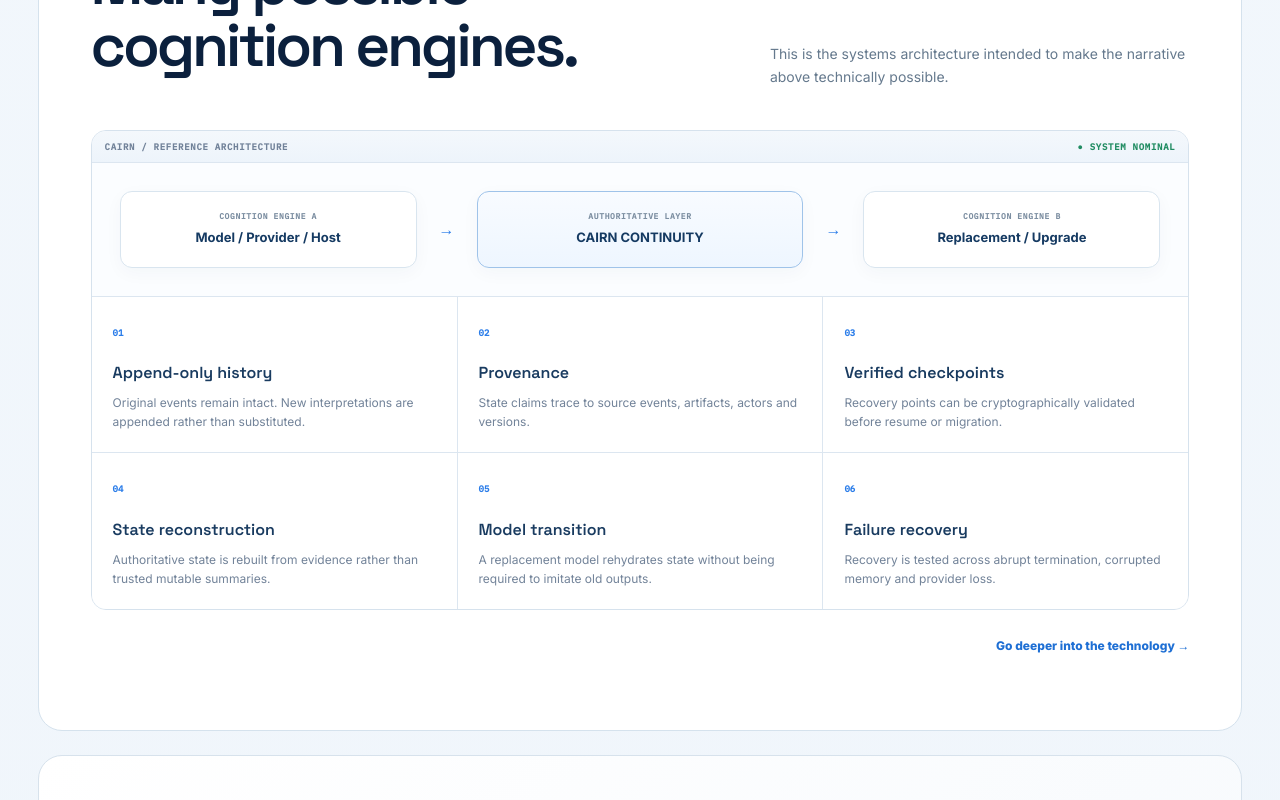
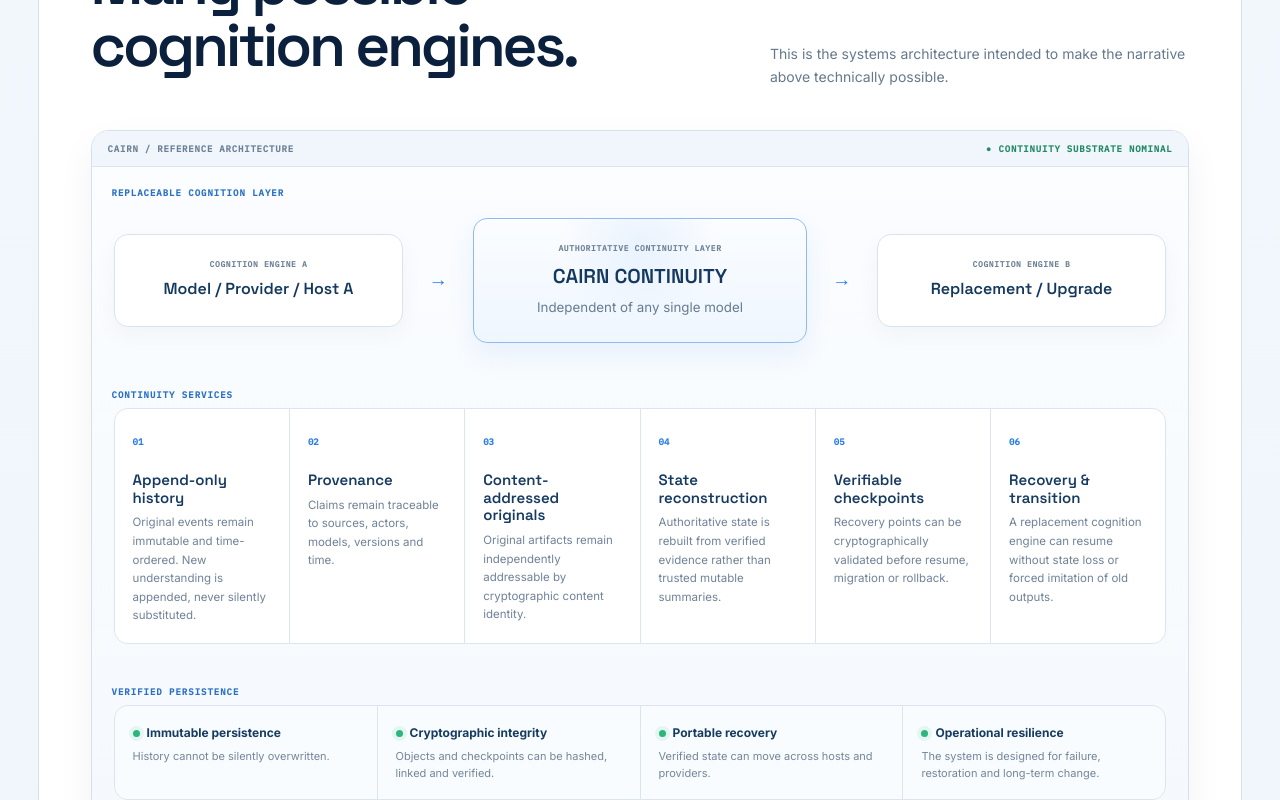
Before and after one commit to rawillia9801/Cairn, a Next.js app: page / in a window 1280 px wide. Shown: the part 3720-4520 px from the top of the page. Built offline with nearby package versions, Linux system fonts and the light colour scheme.

Commit message:
Upgrade Cairn architecture visualization

```diff
--- a/app/components/mission-control.tsx
+++ b/app/components/mission-control.tsx
@@ -43,24 +43,35 @@
 }
 
 export function ArchitectureFlow() {
-  const modules = [
-    ['01','Append-only history','Original events remain intact. New interpretations are appended rather than substituted.'],
-    ['02','Provenance','State claims trace to source events, artifacts, actors and versions.'],
-    ['03','Verified checkpoints','Recovery points can be cryptographically validated before resume or migration.'],
-    ['04','State reconstruction','Authoritative state is rebuilt from evidence rather than trusted mutable summaries.'],
-    ['05','Model transition','A replacement model rehydrates state without being required to imitate old outputs.'],
-    ['06','Failure recovery','Recovery is tested across abrupt termination, corrupted memory and provider loss.'],
+  const services = [
+    ['01','Append-only history','Original events remain immutable and time-ordered. New understanding is appended, never silently substituted.'],
+    ['02','Provenance','Claims remain traceable to sources, actors, models, versions and time.'],
+    ['03','Content-addressed originals','Original artifacts remain independently addressable by cryptographic content identity.'],
+    ['04','State reconstruction','Authoritative state is rebuilt from verified evidence rather than trusted mutable summaries.'],
+    ['05','Verifiable checkpoints','Recovery points can be cryptographically validated before resume, migration or rollback.'],
+    ['06','Recovery & transition','A replacement cognition engine can resume without state loss or forced imitation of old outputs.'],
   ];
-  return <div className="architecture-panel">
-    <div className="panel-bar"><span>CAIRN / REFERENCE ARCHITECTURE</span><b>● SYSTEM NOMINAL</b></div>
-    <div className="architecture-flow">
-      <div className="architecture-node"><small>COGNITION ENGINE A</small><strong>Model / Provider / Host</strong></div>
-      <i>→</i>
-      <div className="architecture-node core"><small>AUTHORITATIVE LAYER</small><strong>CAIRN CONTINUITY</strong></div>
-      <i>→</i>
-      <div className="architecture-node"><small>COGNITION ENGINE B</small><strong>Replacement / Upgrade</strong></div>
+  const persistence = [
+    ['Immutable persistence','History cannot be silently overwritten.'],
+    ['Cryptographic integrity','Objects and checkpoints can be hashed, linked and verified.'],
+    ['Portable recovery','Verified state can move across hosts and providers.'],
+    ['Operational resilience','The system is designed for failure, restoration and long-term change.'],
+  ];
+
+  return <div className="tech-architecture">
+    <div className="tech-bar"><span>CAIRN / REFERENCE ARCHITECTURE</span><b>● CONTINUITY SUBSTRATE NOMINAL</b></div>
+    <div className="tech-layer-label">Replaceable cognition layer</div>
+    <div className="tech-cognition">
+      <div className="tech-engine"><span>COGNITION ENGINE A</span><strong>Model / Provider / Host A</strong></div>
+      <div className="tech-arrow">→</div>
+      <div className="tech-core"><span>AUTHORITATIVE CONTINUITY LAYER</span><strong>CAIRN CONTINUITY</strong><small>Independent of any single model</small></div>
+      <div className="tech-arrow">→</div>
+      <div className="tech-engine"><span>COGNITION ENGINE B</span><strong>Replacement / Upgrade</strong></div>
     </div>
-    <div className="architecture-grid">{modules.map(([num,title,text]) => <article key={num}><span>{num}</span><h3>{title}</h3><p>{text}</p></article>)}</div>
+    <div className="tech-layer-label">Continuity services</div>
+    <div className="tech-services">{services.map(([n,t,p]) => <article className="tech-service" key={n}><span>{n}</span><h3>{t}</h3><p>{p}</p></article>)}</div>
+    <div className="tech-layer-label">Verified persistence</div>
+    <div className="tech-persistence">{persistence.map(([t,p]) => <article key={t}><b><i/>{t}</b><p>{p}</p></article>)}</div>
   </div>;
 }
 
```
